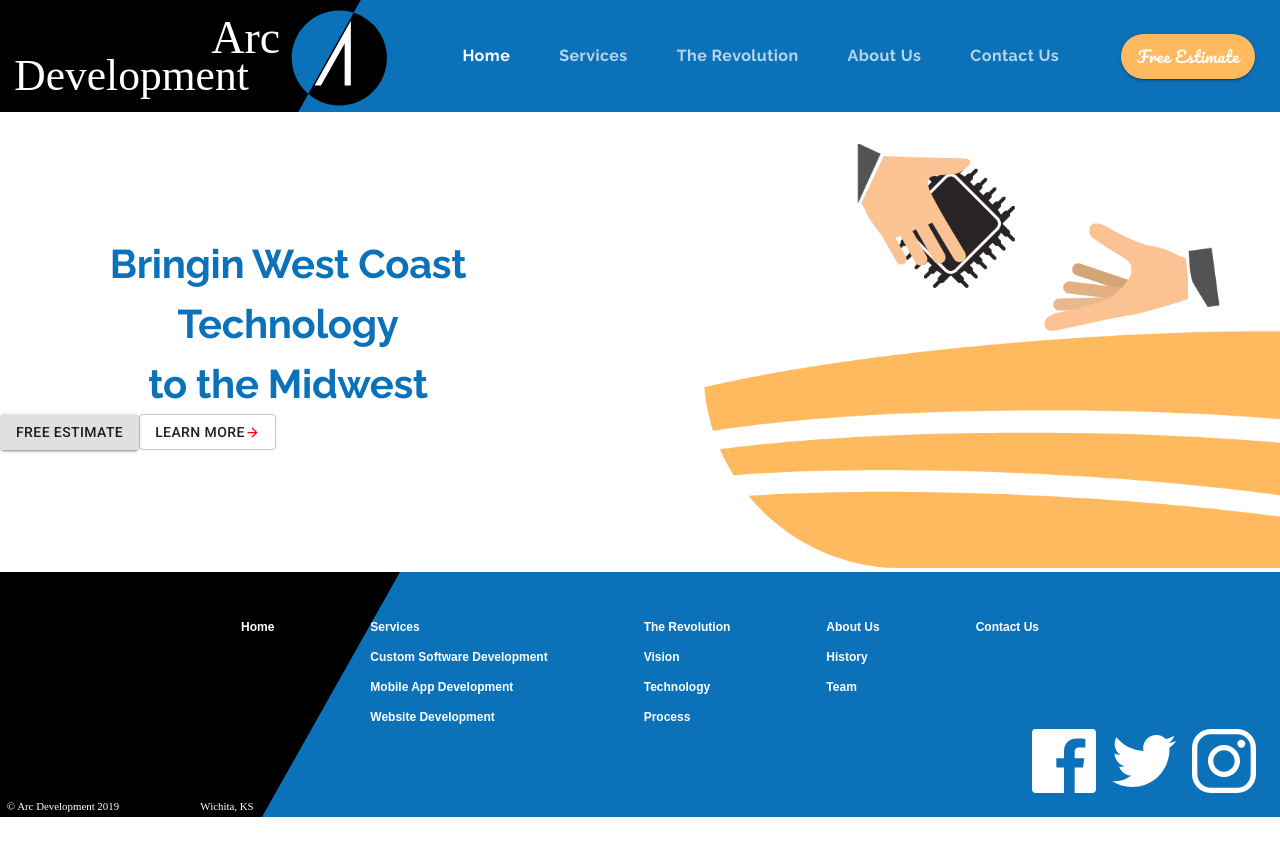
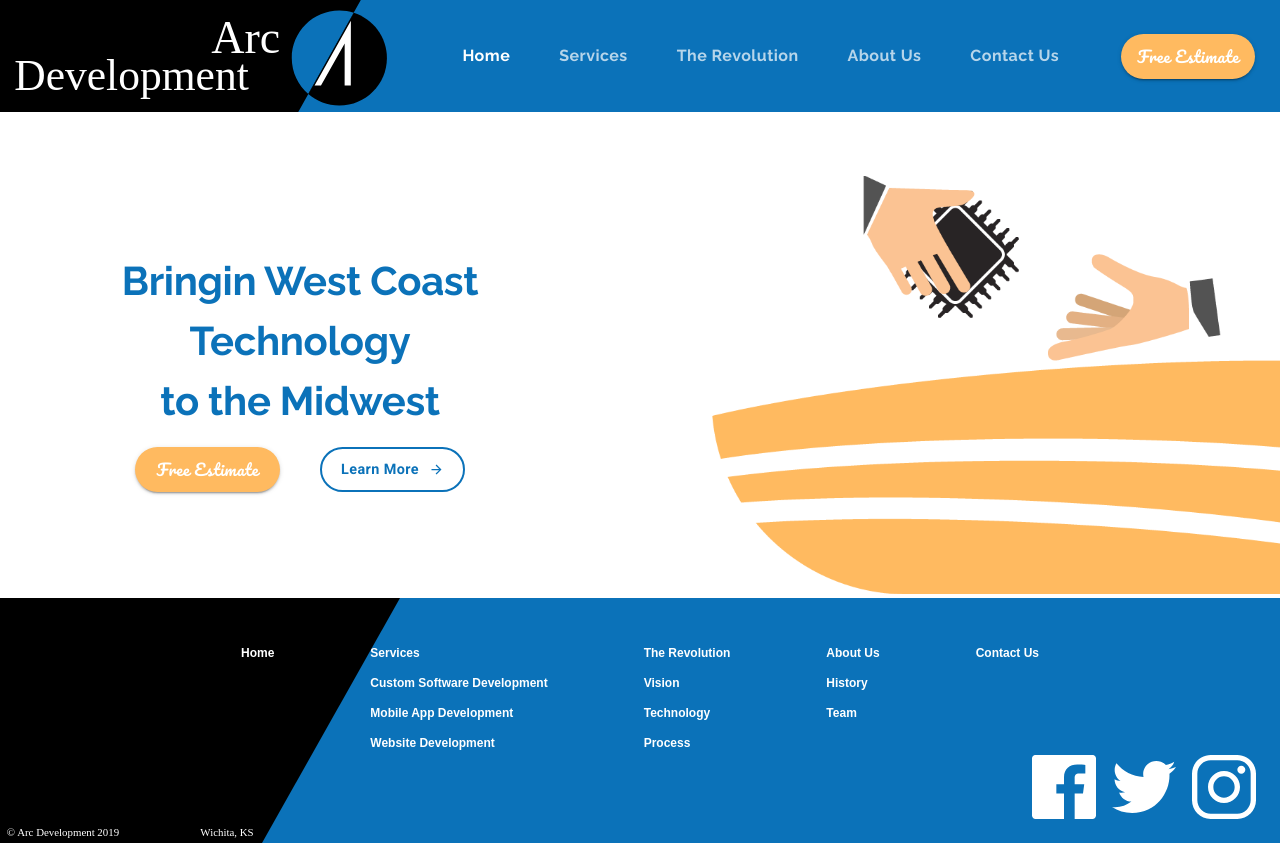
Before and after one commit to ms77grz/material-ui-react-full-course, a React (Create React App) app: page / in a window 1280 px wide. Before the commit the page ends 817 px from the top, so only its background shows below. Built offline with nearby package versions, Linux system fonts and the light colour scheme.

Commit message:
Styling The Hero Block Continued

```diff
--- a/src/components/LandingPage.js
+++ b/src/components/LandingPage.js
@@ -1,5 +1,5 @@
 import Lottie from 'react-lottie';
-import { makeStyles } from '@material-ui/core/styles';
+import { makeStyles, useTheme } from '@material-ui/core/styles';
 import { animationData } from '../animations/landinganimation/data';
 import Grid from '@material-ui/core/Grid';
 import Button from '@material-ui/core/Button';
@@ -12,11 +12,57 @@
     minWidth: '21em',
     marginTop: '2em',
     marginLeft: '10%',
+    [theme.breakpoints.down('sm')]: {
+      maxWidth: '30em',
+    },
+  },
+  estimateBtn: {
+    ...theme.typography.estimate,
+    backgroundColor: theme.palette.common.orange,
+    borderRadius: 50,
+    height: 45,
+    width: 145,
+    marginRight: 40,
+    '&:hover': {
+      backgroundColor: theme.palette.secondary.light,
+    },
+  },
+  learnBtn: {
+    borderColor: theme.palette.common.blue,
+    color: theme.palette.common.blue,
+    borderWidth: 2,
+    textTransform: 'none',
+    borderRadius: 50,
+    fontFamily: 'Roboto',
+    fontWeight: 'bold',
+    fontSize: '0.9rem',
+    height: 45,
+    width: 145,
+  },
+  btnContainer: {
+    marginTop: '1em',
+  },
+  mainContainer: {
+    marginTop: '5em',
+    [theme.breakpoints.down('md')]: {
+      marginTop: '3em',
+    },
+    [theme.breakpoints.down('xs')]: {
+      marginTop: '2em',
+    },
+  },
+  heroTextContainer: {
+    minWidth: '21.5em',
+    marginLeft: '1em',
+    [theme.breakpoints.down('xs')]: {
+      marginLeft: 0,
+    },
   },
 }));
 
 export default function LandingPage() {
   const classes = useStyles();
+  const theme = useTheme();
 
   const defaultOptions = {
     loop: true,
@@ -28,24 +74,34 @@
   };
 
   return (
-    <Grid container direction='column'>
+    <Grid container direction='column' className={classes.mainContainer}>
       <Grid item>
         {/* hero section */}
         <Grid container justifyContent='flex-end' alignItems='center'>
-          <Grid item sm>
+          <Grid item sm className={classes.heroTextContainer}>
             <Typography align='center' variant='h2'>
               Bringin West Coast Technology
               <br />
               to the Midwest
             </Typography>
-            <Grid container>
+            <Grid
+              container
+              justifyContent='center'
+              className={classes.btnContainer}
+            >
               <Grid item>
-                <Button variant='contained'>Free Estimate</Button>
+                <Button className={classes.estimateBtn} variant='contained'>
+                  Free Estimate
+                </Button>
               </Grid>
               <Grid item>
-                <Button variant='outlined'>
-                  Learn More
-                  <ButtonArrow width={15} height={15} fill='red' />
+                <Button className={classes.learnBtn} variant='outlined'>
+                  <span style={{ marginRight: 10 }}>Learn More</span>
+                  <ButtonArrow
+                    width={15}
+                    height={15}
+                    fill={theme.palette.common.blue}
+                  />
                 </Button>
               </Grid>
             </Grid>
--- a/src/components/ui/Header.js
+++ b/src/components/ui/Header.js
@@ -73,6 +73,9 @@
     marginLeft: 50,
     marginRight: 25,
     height: 45,
+    '&:hover': {
+      backgroundColor: theme.palette.secondary.light,
+    },
   },
   menu: {
     backgroundColor: theme.palette.common.blue,
```
